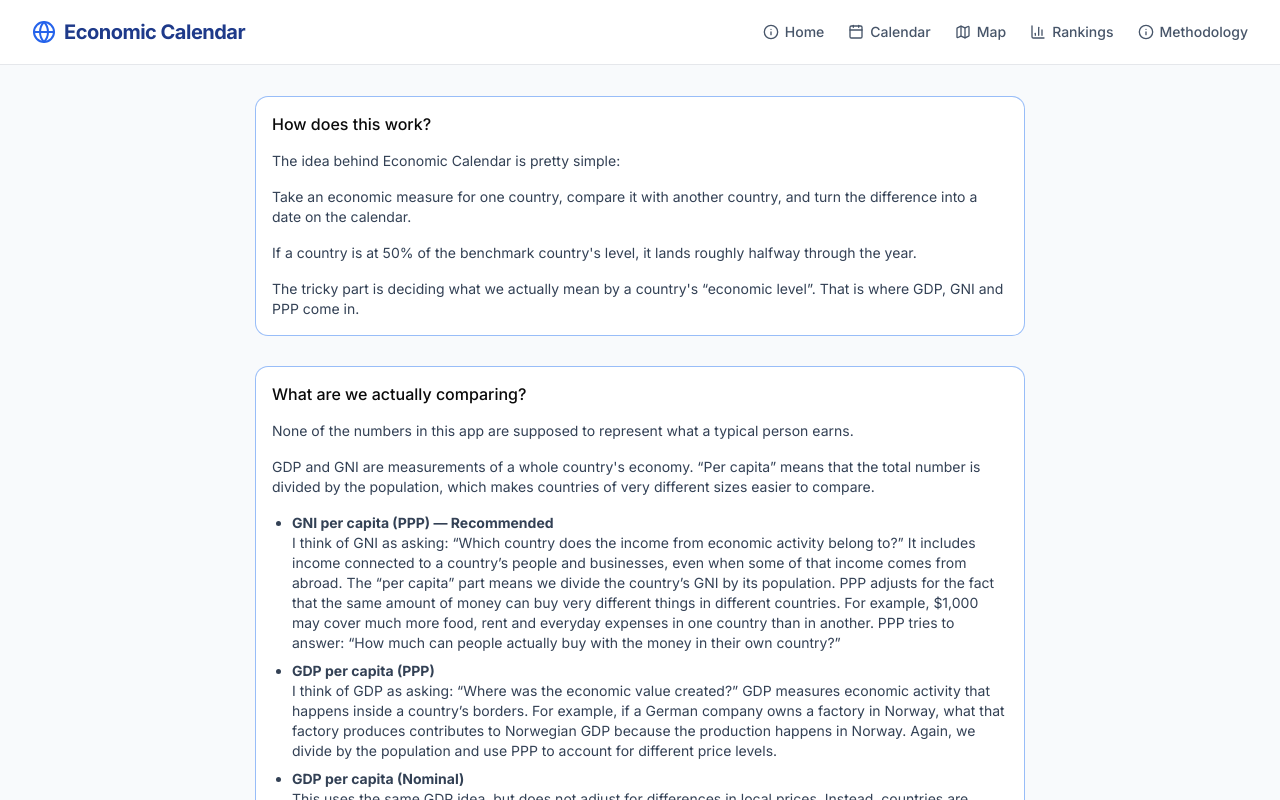
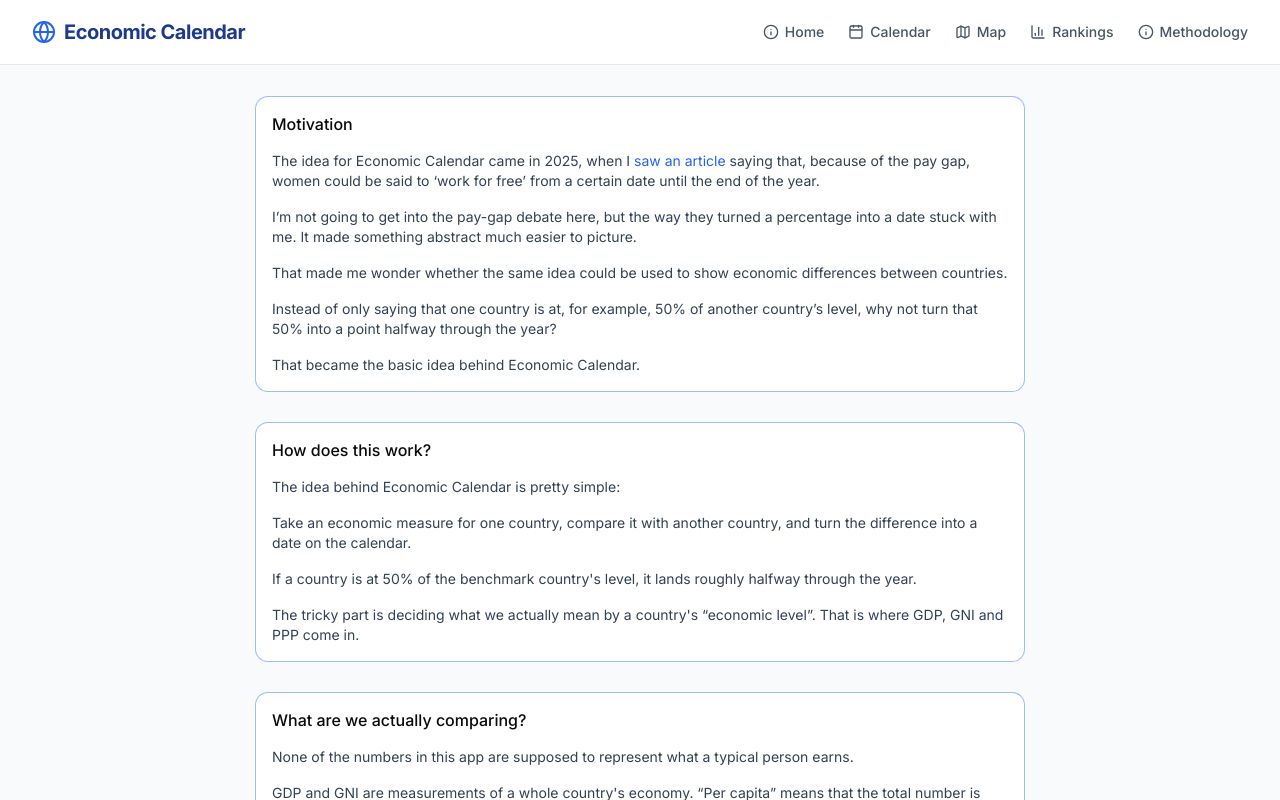
Before and after one commit to hskjolden-cmd/economic-calendar, a Next.js app: page /methodology in a window 1280 px wide. Shown: the top 800 px of the page. Built offline with nearby package versions, Linux system fonts and the light colour scheme.

Commit message:
add forskning.no link

```diff
--- a/src/app/methodology/page.tsx
+++ b/src/app/methodology/page.tsx
@@ -3,6 +3,39 @@ import { Card, CardContent, CardHeader, CardTitle } from "@/components/ui/card";
 export default function MethodologyPage() {
   return (
     <div className="max-w-3xl mx-auto space-y-8">
+      {/* Motivation */}
+      <Card>
+        <CardHeader>
+          <CardTitle>Motivation</CardTitle>
+        </CardHeader>
+        <CardContent className="space-y-4 text-slate-700">
+          <p>
+            The idea for Economic Calendar came in 2025, when I{" "}
+            <a
+              href="https://www.forskning.no/likestilling/i-dag-jobber-kvinner-gratis-ut-aret-hva-betyr-egentlig-det/2109606"
+              target="_blank"
+              rel="noopener noreferrer"
+              className="text-blue-600 hover:underline"
+            >
+              saw an article
+            </a>{" "}
+            saying that, because of the pay gap, women could be said to ‘work for free’ from a certain date until the end of the year.
+          </p>
+          <p>
+            I’m not going to get into the pay-gap debate here, but the way they turned a percentage into a date stuck with me. It made something abstract much easier to picture.
+          </p>
+          <p>
+            That made me wonder whether the same idea could be used to show economic differences between countries.
+          </p>
+          <p>
+            Instead of only saying that one country is at, for example, 50% of another country’s level, why not turn that 50% into a point halfway through the year?
+          </p>
+          <p>
+            That became the basic idea behind Economic Calendar.
+          </p>
+        </CardContent>
+      </Card>
+
       {/* 1. How does this work? */}
       <Card>
         <CardHeader>
--- a/src/app/page.tsx
+++ b/src/app/page.tsx
@@ -70,7 +70,16 @@ export default function Home({
           Welcome to the Economic Calendar
         </h1>
         <p className="text-xl text-slate-600 max-w-2xl mx-auto leading-relaxed">
-          The idea for this came in 2025, when I saw an NRK article saying that, because of the pay gap, women could be said to ‘work for free’ from a certain date until the end of the year.
+          The idea for this came in 2025, when I{" "}
+          <a
+            href="https://www.forskning.no/likestilling/i-dag-jobber-kvinner-gratis-ut-aret-hva-betyr-egentlig-det/2109606"
+            target="_blank"
+            rel="noopener noreferrer"
+            className="text-blue-600 hover:underline"
+          >
+            saw an article
+          </a>{" "}
+          saying that, because of the pay gap, women could be said to ‘work for free’ from a certain date until the end of the year.
         </p>
         <p className="text-xl text-slate-600 max-w-2xl mx-auto leading-relaxed">
           I’m not going to get into the pay‑gap debate here, but the way they turned a percentage into a date stuck with me. It made something abstract much easier to picture. That got me thinking: could you do the same thing with economic differences between countries? So I built it.
```
